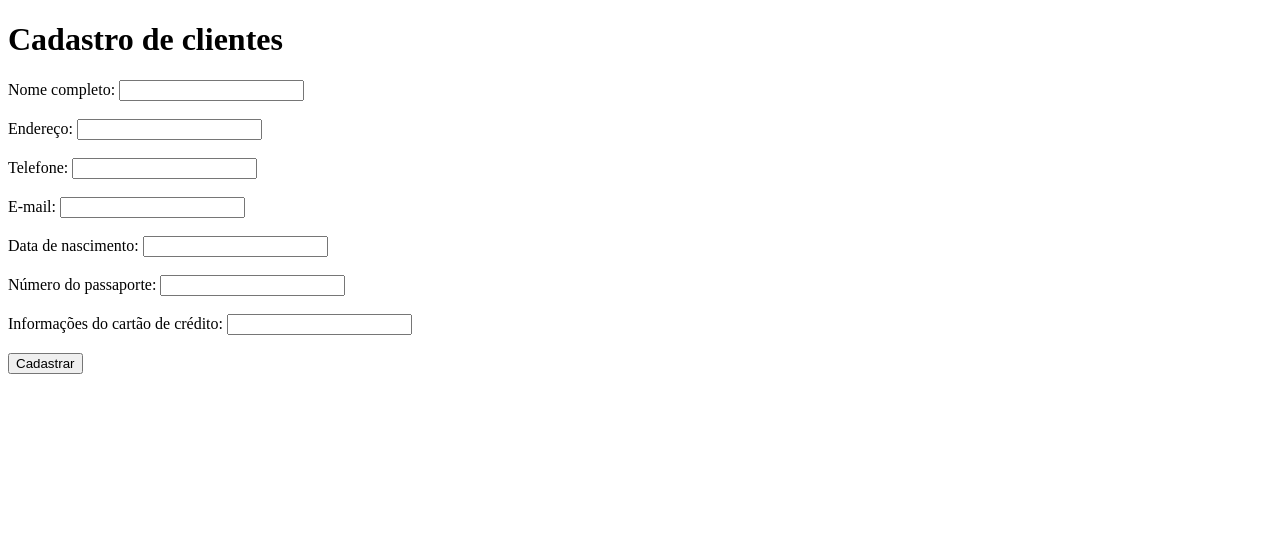
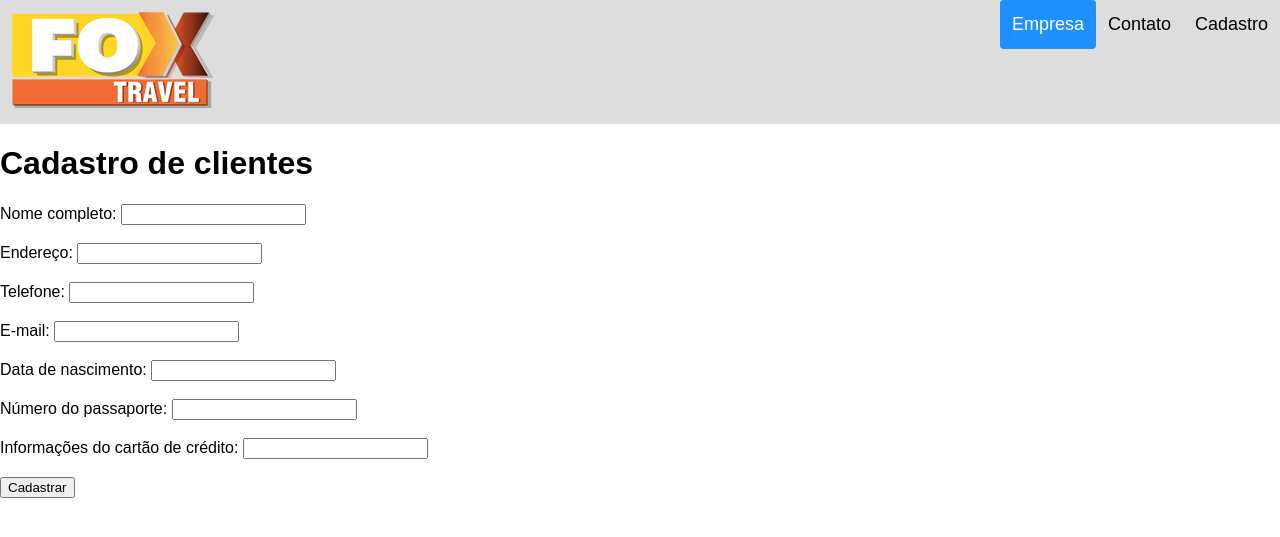
Before and after one commit to devlucasbernardes/ProjetoIntegrador, a Flask app: page /cadastro in a window 1280 px wide. Shown: the top 537 px of the page. Run offline with Flask 3, Linux system fonts and the light colour scheme.

Commit message:
Alteração HTML

```diff
--- a/templates/cadastro.html
+++ b/templates/cadastro.html
@@ -1,10 +1,27 @@
 <!DOCTYPE html>
-<html>
-  <head>
-    <title>Cadastro de clientes</title>
-  </head>
+<html lang="en">
+<head>
+    <meta charset="UTF-8">
+    <meta http-equiv="X-UA-Compatible" content="IE=edge">
+    <meta name="viewport" content="width=device-width, initial-scale=1.0">
+    <style>
+        body {
+          font-family: Arial, Helvetica, sans-serif;
+        }
+        </style>
+    <link rel="stylesheet" href="./css/style.css"/>
+    <title>Cadastro</title>
+</head>
   <body>
-    <h1>Cadastro de clientes</h1>
+    <div class="header">
+      <a href="index.html" class="logo"><img src="./img/logo.png" style="width:100%"></a>
+      <div class="header-right">
+        <a class="active" href="#empresa">Empresa</a>
+        <a href="#contato">Contato</a>
+        <a href="cadastro.html">Cadastro</a>
+      </div>
+    </div>
+  <h1>Cadastro de clientes</h1>
     <form>
       <label>Nome completo:</label>
       <input type="text" name="nome"><br><br>
```
